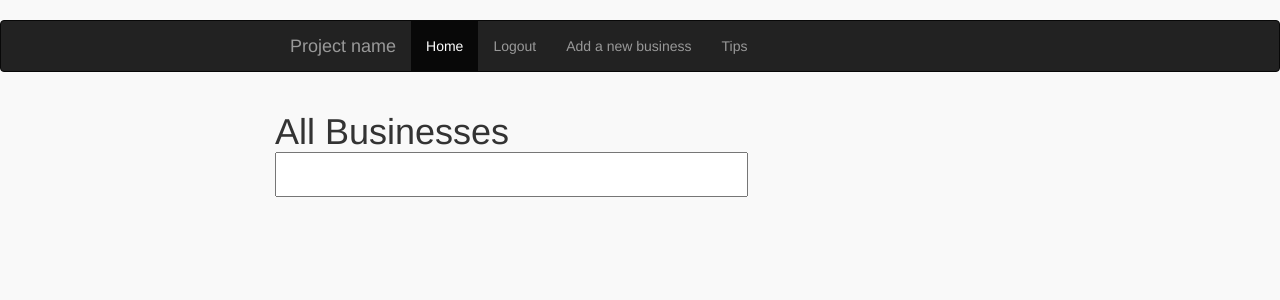
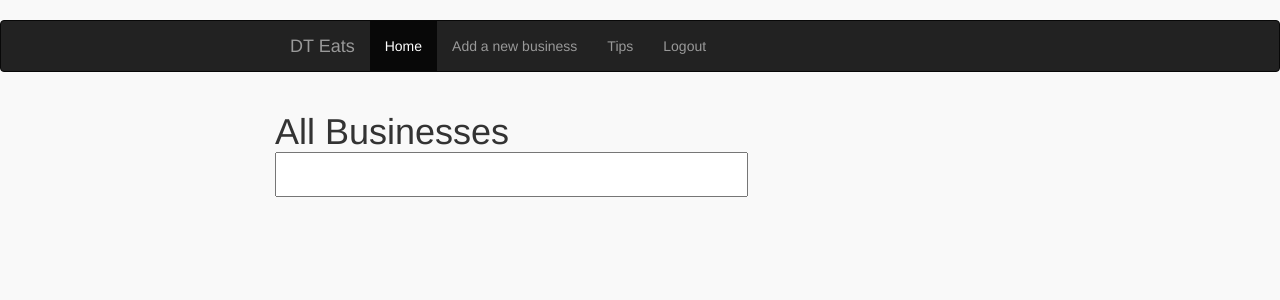
Before and after one commit to dtraleigh/dt_eats, a Django app: template templates/main.html in a window 1280 px wide. Shown: the top 300 px of the page. Run offline with Django 3.2, Linux system fonts and the light colour scheme; the template is opened without the code that fills it, so the values that code supplies are empty; some libraries are stand-ins or nearby versions.

Commit message:
Rearrange navbar links.

```diff
--- a/templates/base-admin.html
+++ b/templates/base-admin.html
@@ -28,14 +28,14 @@
           <span class="icon-bar"></span>
           <span class="icon-bar"></span>
         </button>
-        <a class="navbar-brand" href="#">Project name</a>
+        <a class="navbar-brand" href="#">DT Eats</a>
       </div>
       <div class="navbar-collapse collapse">
         <ul class="nav navbar-nav">
           <li class="active"><a href="/manage/main/">Home</a></li>
-          <li><a href="/manage/main/logout/">Logout</a></li>
 					<li><a href="/manage/add_business/">Add a new business</a></li>
 					<li><a href="/manage/tips/">Tips</a></li>
+          <li><a href="/manage/main/logout/">Logout</a></li>
         </ul>
       </div><!--/.nav-collapse -->
     </div>
```
